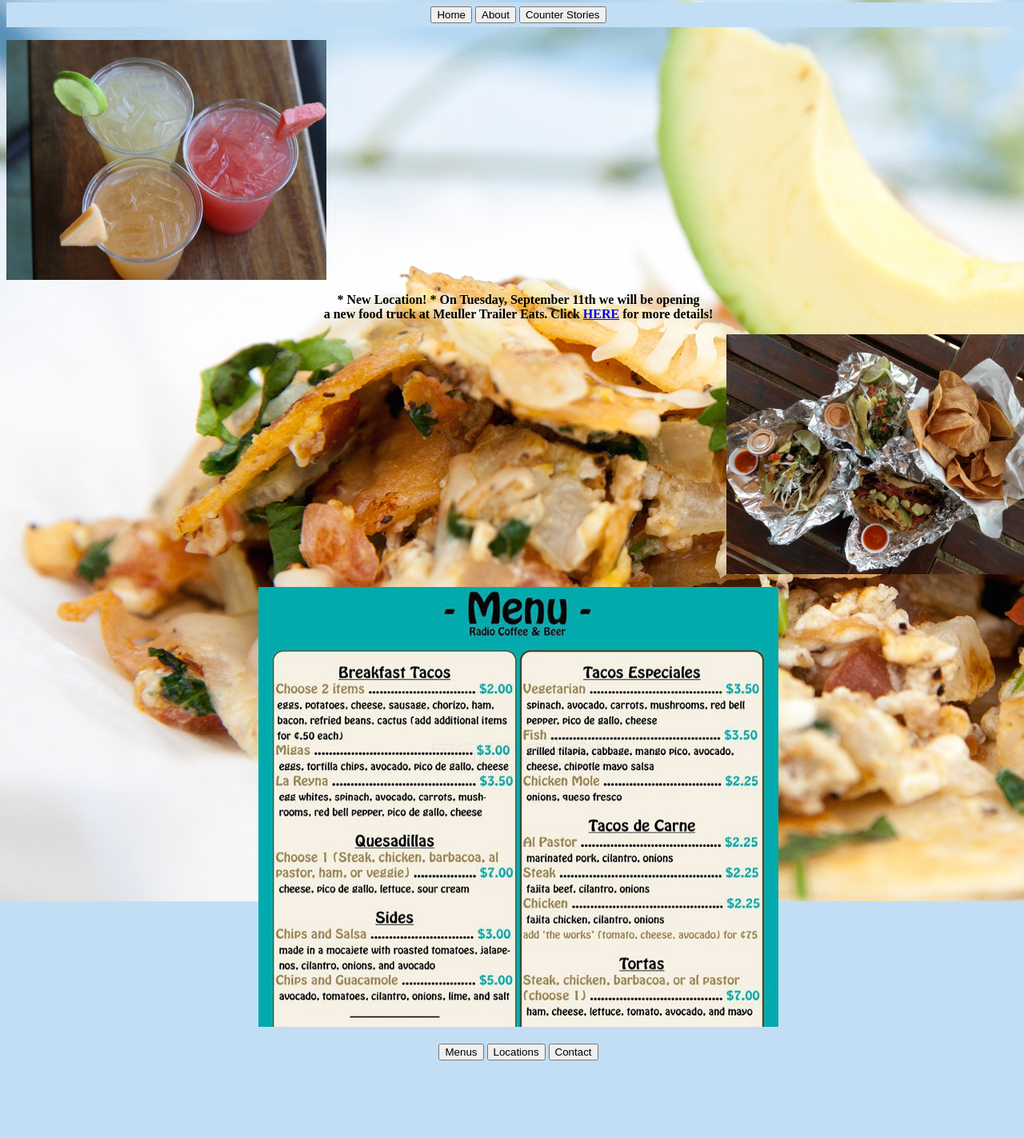
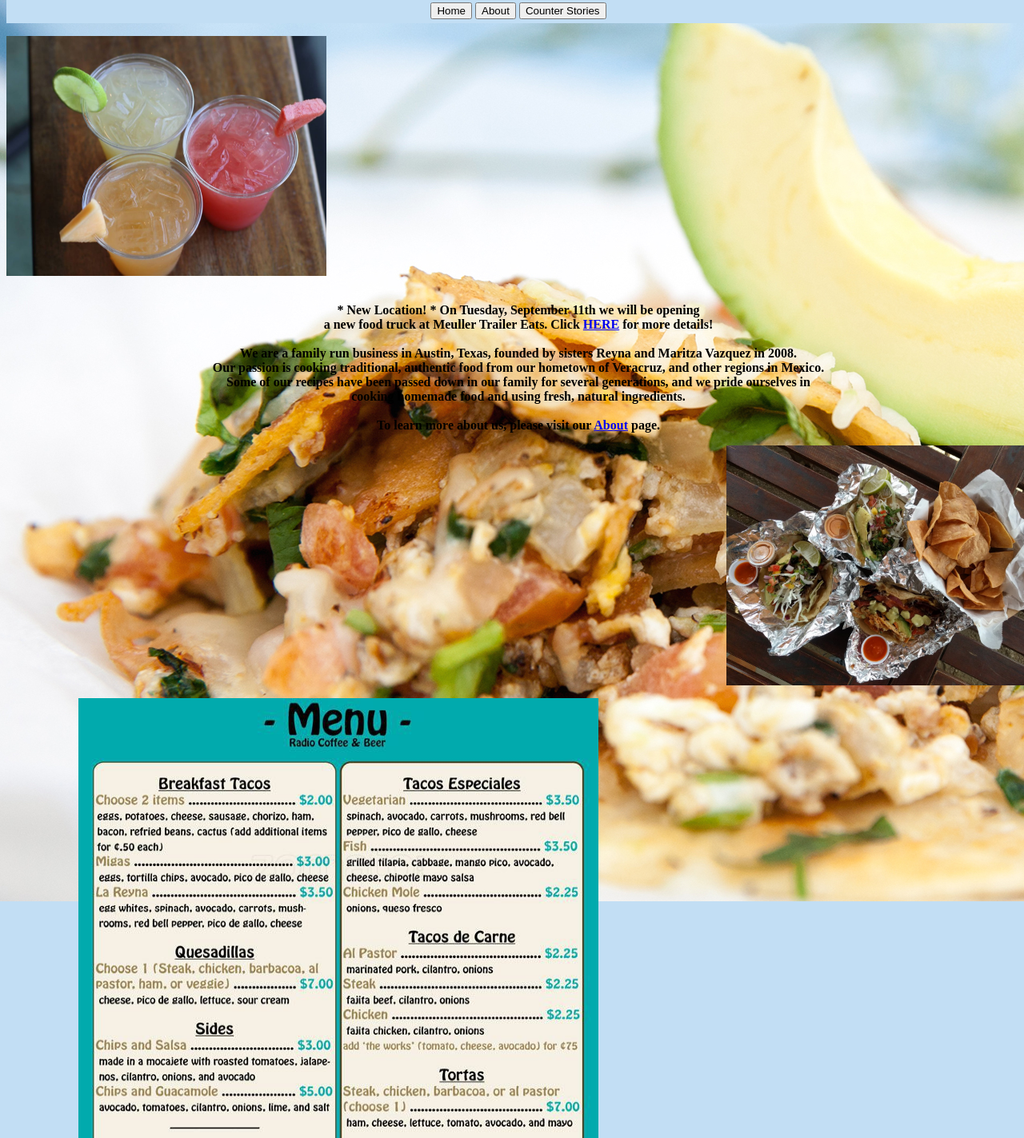
Before and after one commit to alexmdunagin/checkpoint-1, a plain HTML site: page index.html in a window 1280 px wide. Shown: the top 1423 px of the page at 80% size. Before the commit the page ends 1331 px from the top, so only its background shows below. Drawn offline with Linux system fonts and the light colour scheme.

Commit message:
updated images and text

```diff
--- a/index.html
+++ b/index.html
@@ -10,9 +10,15 @@
             <button>Counter Stories</button>
         </p>
 </main>
-    <p class="juices"><img src="veracruz-juices.jpg" alt="juices" style="height: 300px; width: 400px;"></p>
+    <p class="juices"><img src="veracruz-juices.jpg" alt="juices" style="height: 300px; width: 400px;"></p><br>
     <div class="text"><b>* New Location! * On Tuesday, September 11th we will be opening
-        <br>a new food truck at Meuller Trailer Eats. Click <a href="here.html">HERE</a> for more details!</b></div>
+        <br>a new food truck at Meuller Trailer Eats. Click <a href="here.html">HERE</a> for more details!<br><br>
+        We are a family run business in Austin, Texas, founded by sisters Reyna and Maritza Vazquez in 2008.<br>
+        Our passion is cooking traditional, authentic food from our hometown of Veracruz, and other regions in Mexico.<br>
+        Some of our recipes have been passed down in our family for several generations, and we pride ourselves in<br>
+        cooking homemade food and using fresh, natural ingredients.
+        <br><br>
+        To learn more about us, please visit our <a href="about.html">About</a> page.</b></div>
     <p class="food"><img src="veracruz-food.jpg" alt="food" style="height: 300px; width: 400px;"></p>
     <p class="menu"><img src="Veracruz-Menu.jpg" alt="menu" style="height: 550px; width: 650px;"></p>
 </main>
--- a/style.css
+++ b/style.css
@@ -18,13 +18,7 @@ p {
     background-color: #C2DEF4;
     padding-top: 5px;
     padding-bottom: 5px;
-    margin-top: -5px;
-}
-
-.bottomnav {
-    background-color: #C2DEF4;
-    padding-top: 5px;
-    padding-bottom: 5px;
+    margin-top: -10px;
 }
 
 .juices {
@@ -42,5 +36,11 @@ p {
 }
 
 .menu {
-    align-content: center;
+    padding-right: 450px;
 }
+
+.bottomnav {
+    background-color: #C2DEF4;
+    padding-top: 5px;
+    padding-bottom: 5px;
+}
```
